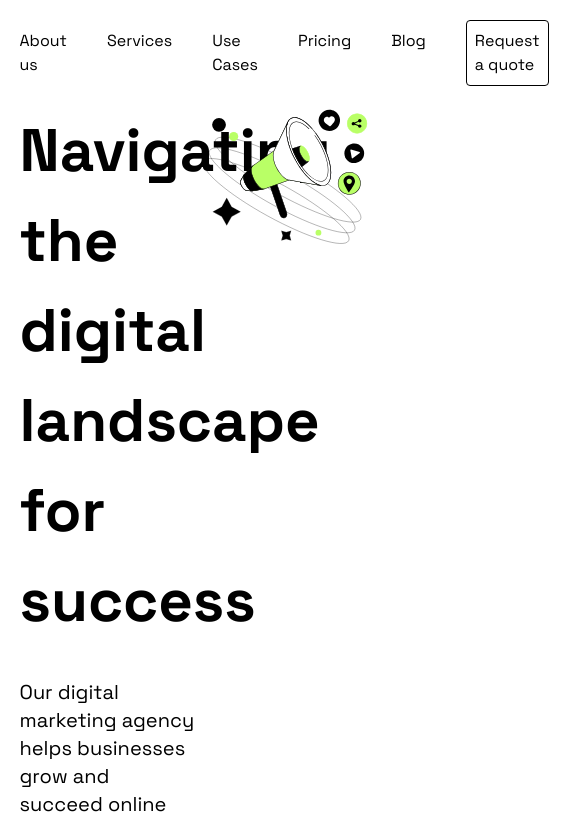
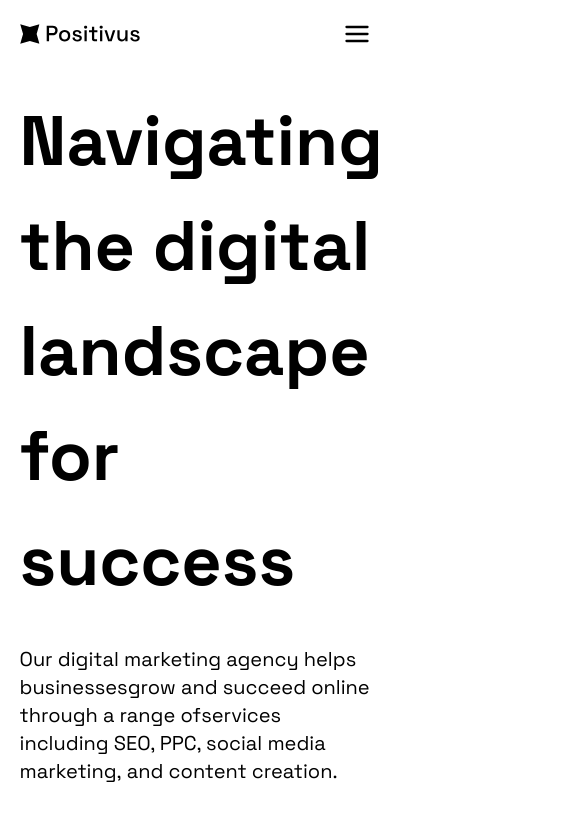
Before and after one commit to Aaron2578/positivus, a React (Vite) app: page / in a window 390 px wide. Shown: the top 815 px of the page, 585 px wide, since content can reach past the window. Built offline with nearby package versions, Linux system fonts and the light colour scheme.

Commit message:
making responsive

```diff
--- a/src/App.jsx
+++ b/src/App.jsx
@@ -16,7 +16,7 @@ function App() {
       <Contact_Banner />
       <CaseStudies />
       <WorkProcess />
-      <Teams />
+      {/* <Teams /> */}
       <Testimonials />
     </div>
   )
--- a/src/components/Banner.jsx
+++ b/src/components/Banner.jsx
@@ -9,23 +9,23 @@ import zoom from '../assets/zoom.svg'
 import Button from './Button'
 function Banner() {
     return (
-        <div className='flex flex-col w-[90%] justify-between items-center my-5 mx-auto'>
+        <div className='sm:flex flex-col w-[90%] justify-between items-center my-10 mx-auto'>
             <div className='w-[100%] flex'>
-                <div className='w-[50%]'>
-                    <div className='text-[60px] font-bold'>
-                        <h1>Navigating the</h1>
-                        <h1>digital landscape</h1>
-                        <h1>for success</h1>
+                <div className='w-[100%] lg:w-[50%]'>
+                    <div className='text-[70px] lg:text-[60px] font-bold '>
+                        <h1 className='inline'>Navigating the </h1>
+                        <h1 className='inline'>digital landscape </h1>
+                        <h1 className='inline'>for success</h1>
                     </div>
                     <div className='text-[20px] font-normal leading-[28px] my-8'>
-                        <p>Our digital marketing agency helps businesses</p>
-                        <p>grow and succeed online through a range of</p>
-                        <p>services including SEO, PPC, social media marketing,</p>
-                        <p> and content creation.</p>
+                        <p className='inline'>Our digital marketing agency helps businesses</p>
+                        <p className='inline'>grow and succeed online through a range of</p>
+                        <p className='inline'>services including SEO, PPC, social media marketing,</p>
+                        <p className='inline'> and content creation.</p>
                     </div>
                     <Button text={'Book a Consultation'} />
                 </div>
-                <div className='w-[50%]'>
+                <div className='hidden w-[0%] lg:w-[50%]'>
                     <img src={banner} alt="banner-img" />
                 </div>
             </div>
--- a/src/components/NavBar.jsx
+++ b/src/components/NavBar.jsx
@@ -1,25 +1,65 @@
-import React from 'react'
+import React, { useState } from 'react';
 import logo from '../assets/Logo.svg';
-import { Link } from 'react-router-dom'
+import { Link } from 'react-router-dom';
+import { FiMenu, FiX } from 'react-icons/fi';
 
 function NavBar() {
+    const [isOpen, setIsOpen] = useState(false);
+
+    const menuLinks = [
+        { name: 'About us', path: '/about' },
+        { name: 'Services', path: '/services' },
+        { name: 'Use Cases', path: '/use-cases' },
+        { name: 'Pricing', path: '/pricing' },
+        { name: 'Blog', path: '/blog' },
+    ];
+
     return (
-        <div className='flex w-[90%] justify-between items-center my-5 mx-auto' >
+        <nav className='flex w-[90%] justify-between items-center my-5 mx-auto relative'>
             <div>
-                <img src={logo} alt="Logo" className='w-30' />
+                <img src={logo} alt='Logo' className='w-30' />
             </div>
-            <div className='flex justify-between gap-10 items-center text-[16px]'>
+
+            {/* Desktop menu */}
+            <div className='hidden lg:flex justify-between gap-10 items-center text-[16px]'>
                 <ul className='flex gap-10'>
-                    <Link>About us</Link>
-                    <Link>Services</Link>
-                    <Link>Use Cases</Link>
-                    <Link>Pricing</Link>
-                    <Link>Blog</Link>
+                    {menuLinks.map((link) => (
+                        <Link key={link.name} to={link.path}>
+                            {link.name}
+                        </Link>
+                    ))}
                 </ul>
-                <Link className='border p-2 rounded'>Request a quote</Link>
+                <Link to='/request-quote' className='border p-2 rounded'>
+                    Request a quote
+                </Link>
             </div>
-        </div>
-    )
+
+            {/* Mobile menu button */}
+            <div className='lg:hidden cursor-pointer' onClick={() => setIsOpen(!isOpen)}>
+                {isOpen ? <FiX size={28} /> : <FiMenu size={28} />}
+            </div>
+
+            {/* Mobile menu */}
+            {isOpen && (
+                <div className='absolute top-20 left-0 w-full bg-white shadow-lg flex flex-col items-center py-6 lg:hidden'>
+                    <ul className='flex flex-col gap-6 text-gray-800 text-lg'>
+                        {menuLinks.map((link) => (
+                            <Link key={link.name} to={link.path} onClick={() => setIsOpen(false)}>
+                                {link.name}
+                            </Link>
+                        ))}
+                    </ul>
+                    <Link
+                        to='/request-quote'
+                        className='mt-6 border p-2 rounded text-gray-800'
+                        onClick={() => setIsOpen(false)}
+                    >
+                        Request a quote
+                    </Link>
+                </div>
+            )}
+        </nav>
+    );
 }
 
-export default NavBar
+export default NavBar;
--- a/src/components/TeamCard.jsx
+++ b/src/components/TeamCard.jsx
@@ -3,7 +3,7 @@ import { FaLinkedinIn } from 'react-icons/fa';
 
 function TeamCard({ image, name, role, description, linkedin }) {
     return (
-        <div className='w-[90%] m-auto mt-[50px]'>
+        <div className='mt-[50px]'>
             <div className="a w-[387px] h-[310px] bg-white border border-black rounded-[45px] p-[35px] flex flex-col justify-between shadow-sm">
                 {/* Top Section */}
                 <div className="flex justify-between items-start mb-2">
--- a/src/components/Teams.jsx
+++ b/src/components/Teams.jsx
@@ -15,7 +15,7 @@ function Teams() {
                 head={'Team'}
                 sub1={'Meet the skilled and experienced team behind our'}
                 sub2={'successful digital marketing strategies'} />
-            <div className='flex w-[90%] m-auto justify-center'>
+            <div className='flex w-[90%] m-auto justify-between'>
                 <TeamCard
                     image={per1}
                     name={"John Smith"}
```
